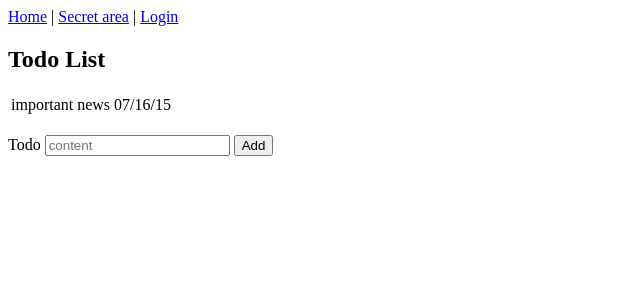
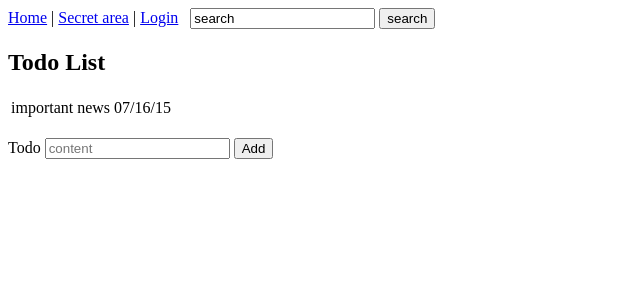
Before and after one commit to jrybicki-jsc/hackme, a Flask app: page / in a window 1280 px wide. Shown: the top 300 px of the page, without its empty margins (0-640 px from the left). Run offline with Flask 2, Linux system fonts and the light colour scheme.

Commit message:
reflected xss

```diff
--- a/myapp/templates/layout.html
+++ b/myapp/templates/layout.html
@@ -12,6 +12,11 @@
 {% else %}
 <a href="{{ url_for('login') }}">Login</a>
 {% endif %}
+&nbsp;
+<form style='display:inline;' action="{{ url_for('search') }}" method="get">
+    <input type="text" value="search" name="term">
+    <input type="submit" value="search">
+</form>
 
 {% include 'flash.html' %}
 
--- a/myapp/views.py
+++ b/myapp/views.py
@@ -26,6 +26,13 @@ def index():
 @login_required
 def secret():
     return render_template('secret.html')
+
+
+@app.route('/search/', methods=['GET'])
+def search():
+    term = request.args.get('term')
+    return "<html><body><h1>Search results for %s</h1>Search is " \
+           "not yet supported</body></html>" % term
 
 
 @app.route('/login/', methods=['GET', 'POST'])
```
